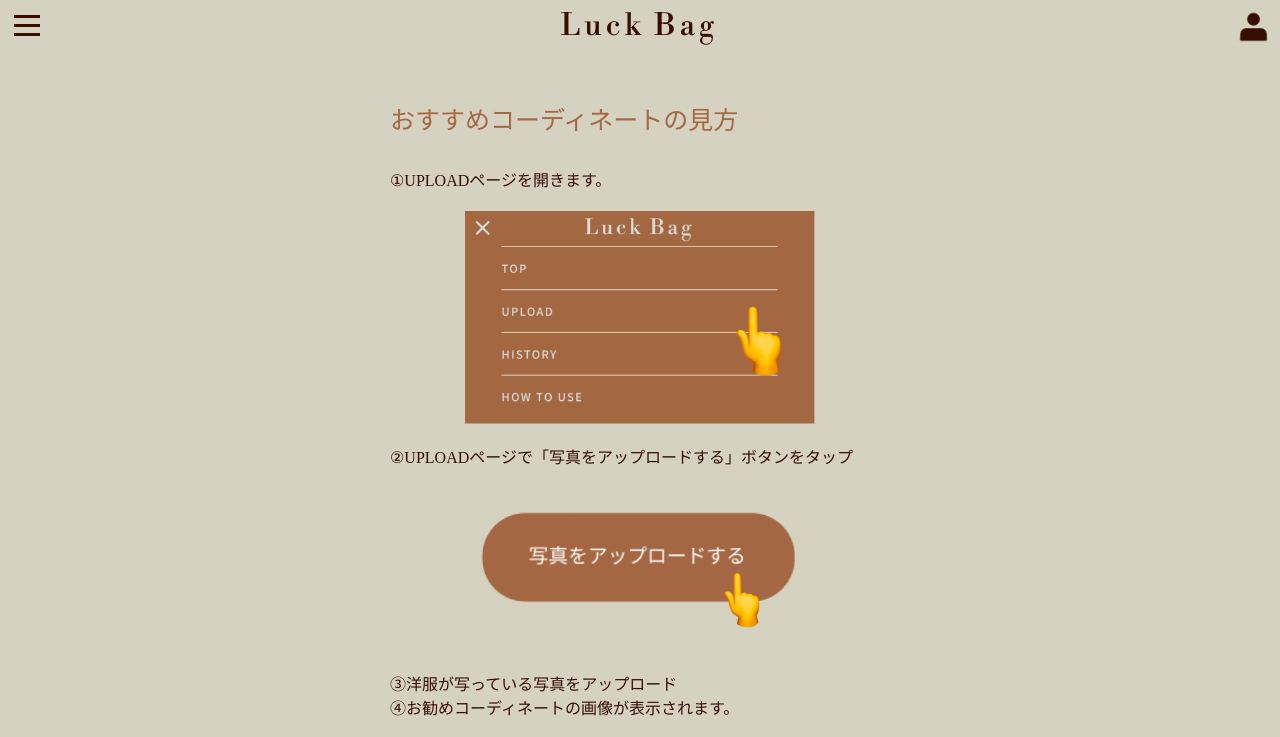
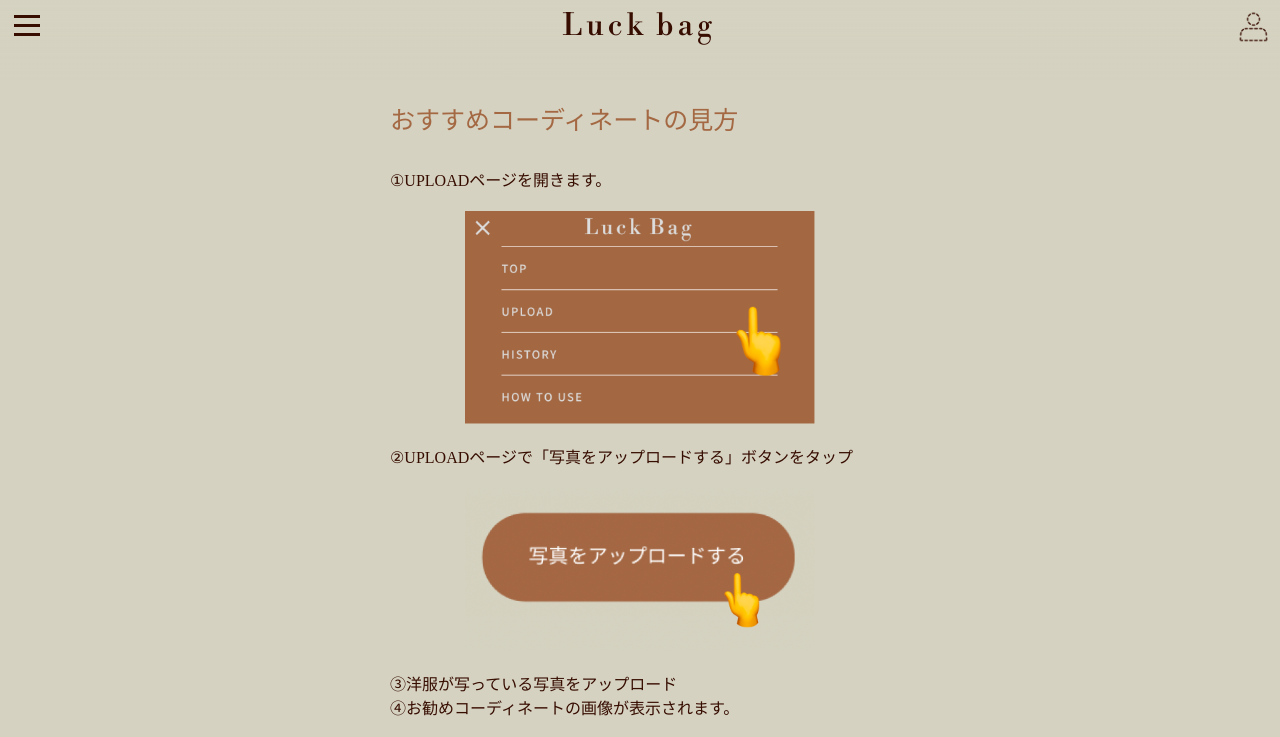
Before and after one commit to e215701/Luck-bag, a React (Create React App) app in the folder frontend/: page /Howtouse in a window 1280 px wide. Shown: the top 737 px of the page. Built offline with nearby package versions, Linux system fonts and the light colour scheme; no server answers; a web font is replaced by a local one.

Commit message:
add(frontend): add transition func to login icon

```diff
--- a/frontend/src/pages/Howtouse.js
+++ b/frontend/src/pages/Howtouse.js
@@ -9,6 +9,33 @@ const Howtouse = () => {
   const navigate = useNavigate();
   const [screenHeight, setScreenHeight] = useState(0);
   const [screenWidth, setScreenWidth] = useState(0);
+  const [isAuthenticated, setIsAuthenticated] = useState(false);
+
+  const clickLoginIcon = () => {
+    if (!isAuthenticated) {
+      navigate("/Login");
+      console.log("loginしていません");
+    }
+  };
+
+  const fetchAuthenticatedStatus = async () => {
+    try {
+      const response = await fetch("/api/authenticate", {
+        headers: {
+          Authorization: `${localStorage.getItem("token")}`,
+        },
+      });
+      if (response.ok) {
+        const data = await response.json();
+        console.log(data);
+        setIsAuthenticated(data.isAuthenticated);
+      }
+    } catch (error) {
+      console.error("Error fetching authentication status:", error);
+    }
+  };
+
+  fetchAuthenticatedStatus();
   useEffect(() => {
     // 画面サイズの取得
     const handleResize = () => {
@@ -42,10 +69,19 @@ const Howtouse = () => {
         </div>
         <div class="navtext-container">
           <button class="navtext" onClick={() => navigate("/")}>
-            Luck Bag
+            Luck bag
           </button>
         </div>
-        <img className="top-login-icon" src="./images/login-icon.png"></img>
+        <img
+          className="top-login-icon"
+          src={
+            isAuthenticated
+              ? "./images/login-icon.png"
+              : "./images/login-icon-dash.png"
+          }
+          alt="login icon"
+          onClick={() => clickLoginIcon()}
+        />
       </header>
       <body>
         <div className="howtouse-howtouse">
--- a/frontend/src/pages/Top.js
+++ b/frontend/src/pages/Top.js
@@ -13,6 +13,13 @@ const Toppage = () => {
   const [showTooltip, setShowTooltip] = useState(true);
   const [isAuthenticated, setIsAuthenticated] = useState(false);
   const textItemsRef = useRef([]);
+
+  const clickLoginIcon = () => {
+    if (!isAuthenticated) {
+      navigate("/Login");
+      console.log("loginしていません");
+    }
+  };
 
   useEffect(() => {
     const handleResize = () => {
@@ -142,9 +149,10 @@ const Toppage = () => {
                 src={
                   isAuthenticated
                     ? "./images/login-icon.png"
-                    : "./images/login-icon-dash.png"
+                    : "./images/login-icon-solid.png"
                 }
                 alt="login icon"
+                onClick={() => clickLoginIcon()}
               />
             </header>
 
```
Also changed, not shown: frontend/public/images/login-icon-solid.png (added).
